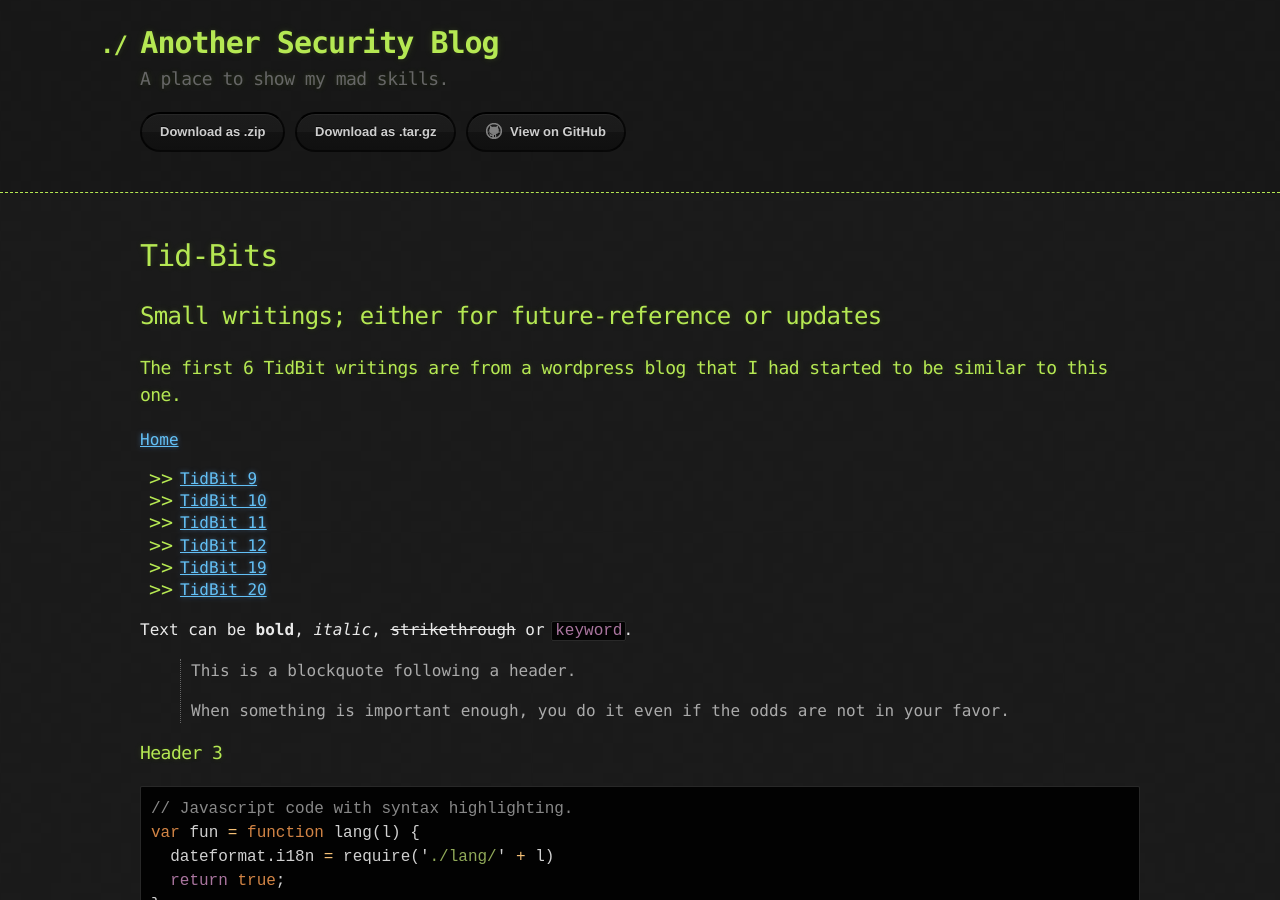
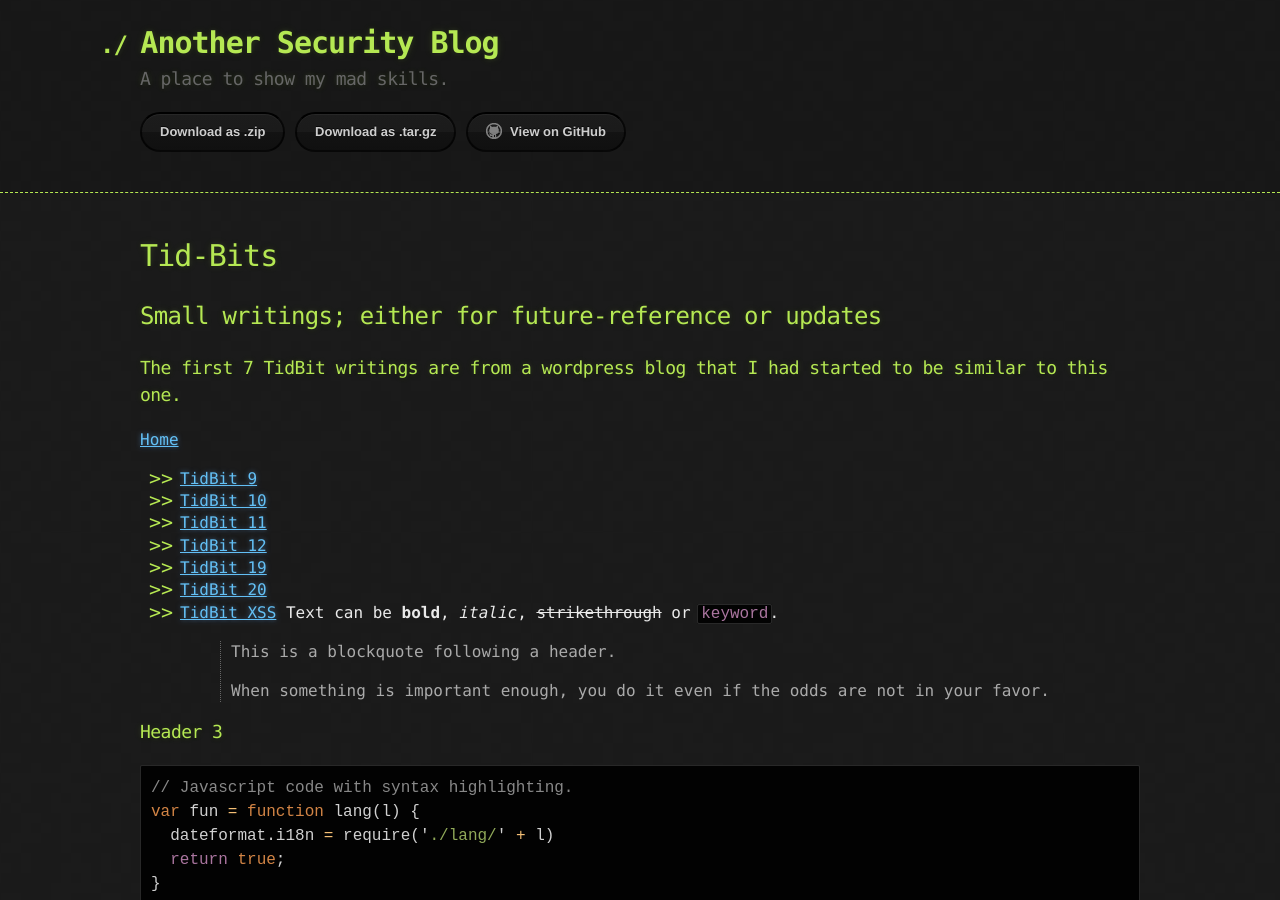
Before and after one commit to CyberCasquatch/cybercasquatch.github.io, a Jekyll site: the page built from TidBits/TidBitsMain.md, in a window 1280 px wide and 900 px high. Built offline with Jekyll 4.4.1, drawn with Linux system fonts in a browser that asks for light colours; our own code applies the rules of GitHub Pages for plain Markdown files.

Commit message:
Update TidBitsMain.md

```diff
--- a/TidBits/TidBitsMain.md
+++ b/TidBits/TidBitsMain.md
@@ -1,16 +1,16 @@
 # Tid-Bits
 ## Small writings; either for future-reference or updates
-### The first 6 TidBit writings are from a wordpress blog that I had started to be similar to this one.
+### The first 7 TidBit writings are from a wordpress blog that I had started to be similar to this one.
 
 [Home](./)
 
-* [TidBit 9](./TidBits/TidBit 9.html)
-* [TidBit 10](./TidBits/TidBit 10.html)
-* [TidBit 11](./TidBits/TidBit 11.html)
-* [TidBit 12](./TidBits/TidBit 12.html)
-* [TidBit 19](./TidBits/TidBit 19.html)
-* [TidBit 20](./TidBits/TidBit 20.html)
-
+* [TidBit 9](./TidBits/TidBit_9.html)
+* [TidBit 10](./TidBits/TidBit_10.html)
+* [TidBit 11](./TidBits/TidBit_11.html)
+* [TidBit 12](./TidBits/TidBit_12.html)
+* [TidBit 19](./TidBits/TidBit_19.html)
+* [TidBit 20](./TidBits/TidBit_20.html)
+* [TidBit XSS](./TidBits/TidBit_XSS.html)
 Text can be **bold**, _italic_, ~~strikethrough~~ or `keyword`.
 > This is a blockquote following a header.
 >
```
